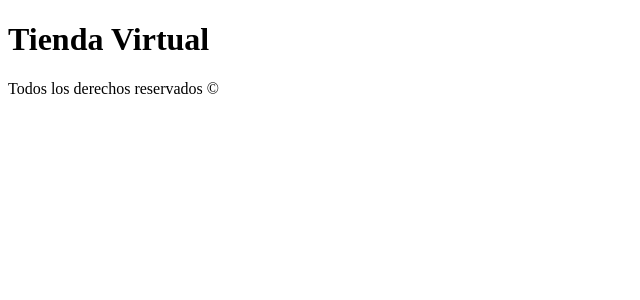
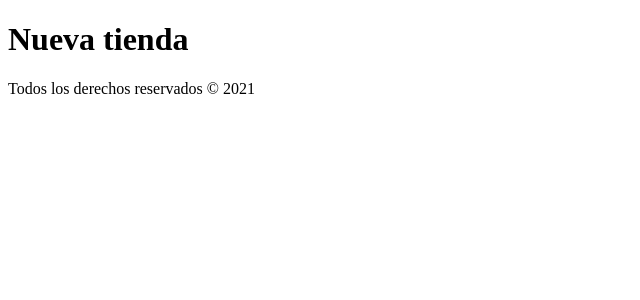
Before and after one commit to nicksiuxs/react-basico, a React (Create React App) app: page / in a window 1280 px wide. Shown: the top 300 px of the page, without its empty margins (0-640 px from the left). Built offline with nearby package versions, Linux system fonts and the light colour scheme.

Commit message:
ADD: props were added This is the hello world of the props in react

```diff
--- a/src/App.js
+++ b/src/App.js
@@ -1,13 +1,16 @@
-import React, {Fragment} from 'react'
+import React, { Fragment } from 'react'
 import Header from './components/Header/Header.jsx'
 import Footer from './components/Footer/Footer.jsx'
 
 
 function App() {
+
+  // Obtener la fecha
+  const fecha = new Date().getFullYear();
   return (
     <Fragment>
-      <Header/>
-      <Footer/>
+      <Header titulo="Nueva tienda" />
+      <Footer fecha={fecha}/>
     </Fragment>
   );
 }
--- a/src/components/Footer/Footer.jsx
+++ b/src/components/Footer/Footer.jsx
@@ -1,9 +1,9 @@
 import React from 'react';
 
-const Footer = () => {
+const Footer = ({fecha}) => {
     return (
         <footer>
-            <p>Todos los derechos reservados &copy;</p>
+            <p>Todos los derechos reservados &copy; {fecha}</p>
         </footer>
     );
 }
--- a/src/components/Header/Header.jsx
+++ b/src/components/Header/Header.jsx
@@ -1,9 +1,8 @@
 import React from 'react';
 
-function Header(){
-
+function Header({titulo}){
     return(
-        <h1 id="encabezado" className="encabezado">Tienda Virtual</h1>
+        <h1 id="encabezado" className="encabezado">{titulo}</h1>
     );
 }
 
```
